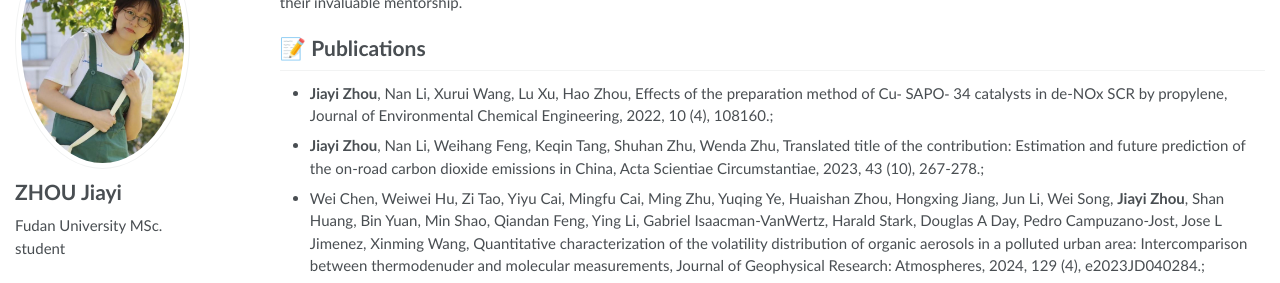
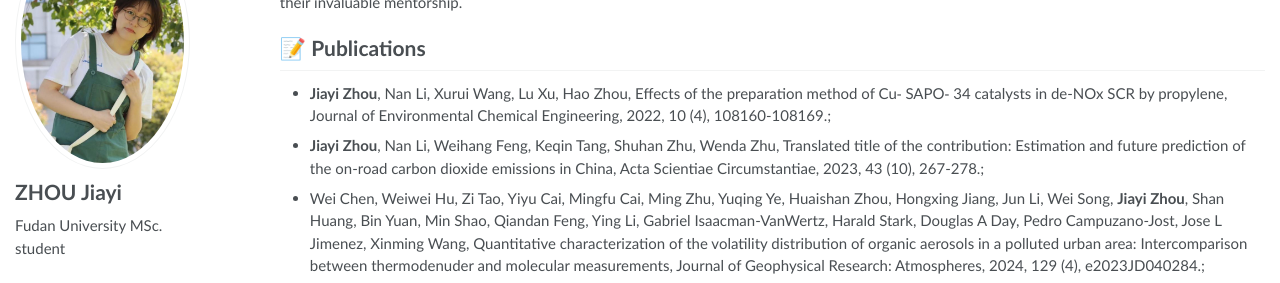
Before and after one commit to jiayizhou1022/jiayizhou1022.github.io, a Jekyll site: the page built from _pages/about.md, in a window 1280 px wide and 900 px high, scrolled down 329 px. Shown: the part 176-459 px from the top of the window. Built offline with Jekyll 4.4.1, drawn with Linux system fonts in a browser that asks for light colours.

Commit message:
Update about.md

```diff
--- a/_pages/about.md
+++ b/_pages/about.md
@@ -53,7 +53,7 @@ In terms of my personal life, I am a relatively introverted person, but can be q
 - Translated title of the contribution: Estimation and future prediction of the on-road carbon dioxide emissions in China, **Jiayi Zhou**, Nan Li, Weihang Feng, Keqin Tang, Shuhan Zhu, Wenda Zhu, Acta Scientiae Circumstantiae, 2023, 43 (10), 267-278.
 - Quantitative characterization of the volatility distribution of organic aerosols in a polluted urban area: Intercomparison between thermodenuder and molecular measurements, Wei Chen, Weiwei Hu, Zi Tao, Yiyu Cai, Mingfu Cai, Ming Zhu, Yuqing Ye, Huaishan Zhou, Hongxing Jiang, Jun Li, Wei Song, **Jiayi Zhou**, Shan Huang, Bin Yuan, Min Shao, Qiandan Feng, Ying Li, Gabriel Isaacman‐VanWertz, Harald Stark, Douglas A Day, Pedro Campuzano‐Jost, Jose L Jimenez, Xinming Wang, Journal of Geophysical Research: Atmospheres, 2024, 129 (4), e2023JD040284.
 -->
-- **Jiayi Zhou**, Nan Li, Xurui Wang, Lu Xu, Hao Zhou, Effects of the preparation method of Cu⁃ SAPO⁃ 34 catalysts in de-NOx SCR by propylene, Journal of Environmental Chemical Engineering, 2022, 10 (4), 108160.;
+- **Jiayi Zhou**, Nan Li, Xurui Wang, Lu Xu, Hao Zhou, Effects of the preparation method of Cu⁃ SAPO⁃ 34 catalysts in de-NOx SCR by propylene, Journal of Environmental Chemical Engineering, 2022, 10 (4), 108160-108169.;
 - **Jiayi Zhou**, Nan Li, Weihang Feng, Keqin Tang, Shuhan Zhu, Wenda Zhu, Translated title of the contribution: Estimation and future prediction of the on-road carbon dioxide emissions in China, Acta Scientiae Circumstantiae, 2023, 43 (10), 267-278.;
 - Wei Chen, Weiwei Hu, Zi Tao, Yiyu Cai, Mingfu Cai, Ming Zhu, Yuqing Ye, Huaishan Zhou, Hongxing Jiang, Jun Li, Wei Song, **Jiayi Zhou**, Shan Huang, Bin Yuan, Min Shao, Qiandan Feng, Ying Li, Gabriel Isaacman‐VanWertz, Harald Stark, Douglas A Day, Pedro Campuzano‐Jost, Jose L Jimenez, Xinming Wang, Quantitative characterization of the volatility distribution of organic aerosols in a polluted urban area: Intercomparison between thermodenuder and molecular measurements, Journal of Geophysical Research: Atmospheres, 2024, 129 (4), e2023JD040284.;
 ##  Utility Patents
```
